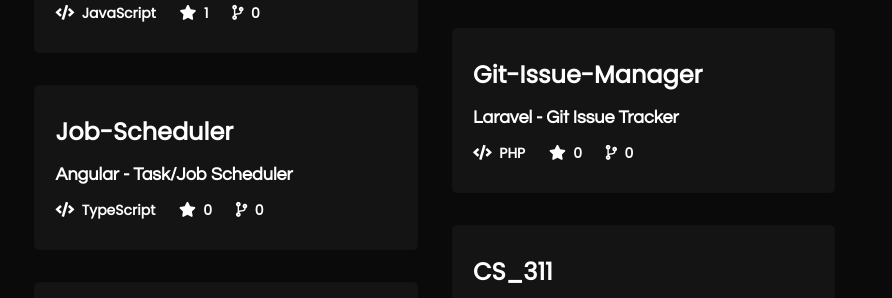
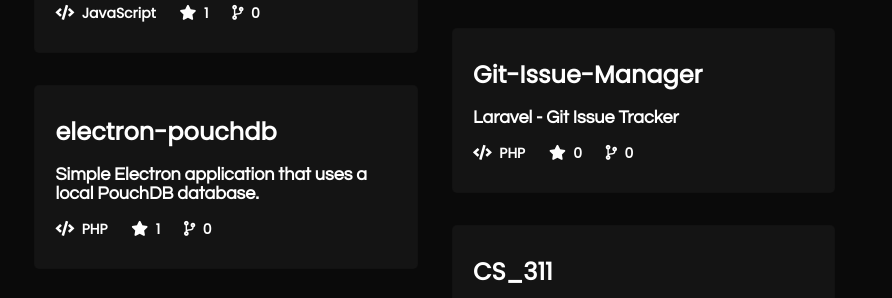
Before and after one commit to jkuczek15/jkuczek15.github.io, a website: page index.html in a window 1280 px wide. Shown: the part 581-879 px from the top of the page, 388-1280 px from the left. Drawn offline with nearby package versions, Linux system fonts and the light colour scheme.

Commit message:
electron application

```diff
--- a/index.html
+++ b/index.html
@@ -54,6 +54,19 @@
                         </div>
                     </section>
                     </a>
+                    <a href="https://github.com/jkuczek15/electron-pouchdb" target="_blank">
+                        <section>
+                            <div class="section_title">electron-pouchdb</div>
+                            <div class="about_section">
+                            <span style="display:block;">Simple Electron application that uses a local PouchDB database.</span>
+                            </div>
+                            <div class="bottom_section">
+                                <span style="display:inline-block;"><i class="fas fa-code"></i>&nbsp; PHP</span>
+                                <span><i class="fas fa-star"></i>&nbsp; 1</span>
+                                <span><i class="fas fa-code-branch"></i>&nbsp; 0</span>
+                            </div>
+                        </section>
+                        </a>
                     <a href="https://github.com/jkuczek15/Job-Scheduler" target="_blank">
                     <section>
                         <div class="section_title">Job-Scheduler</div>
```
